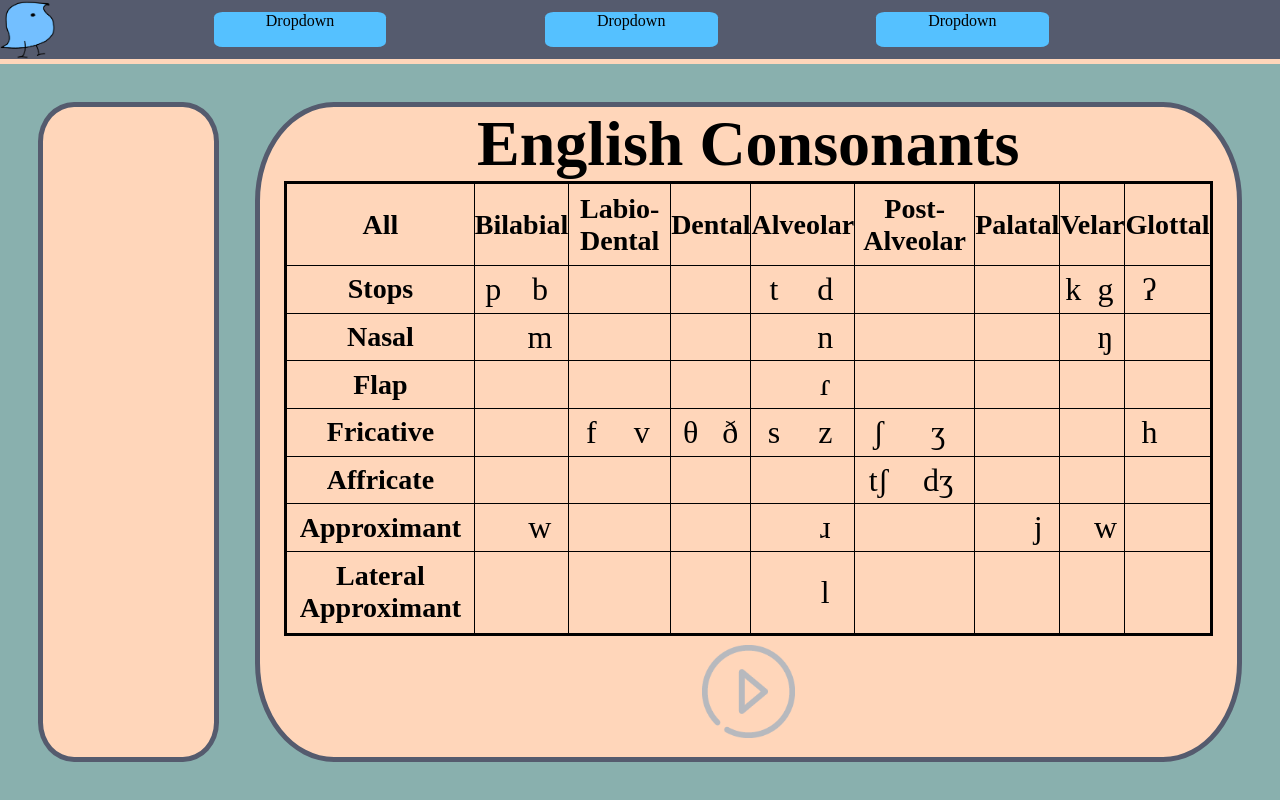
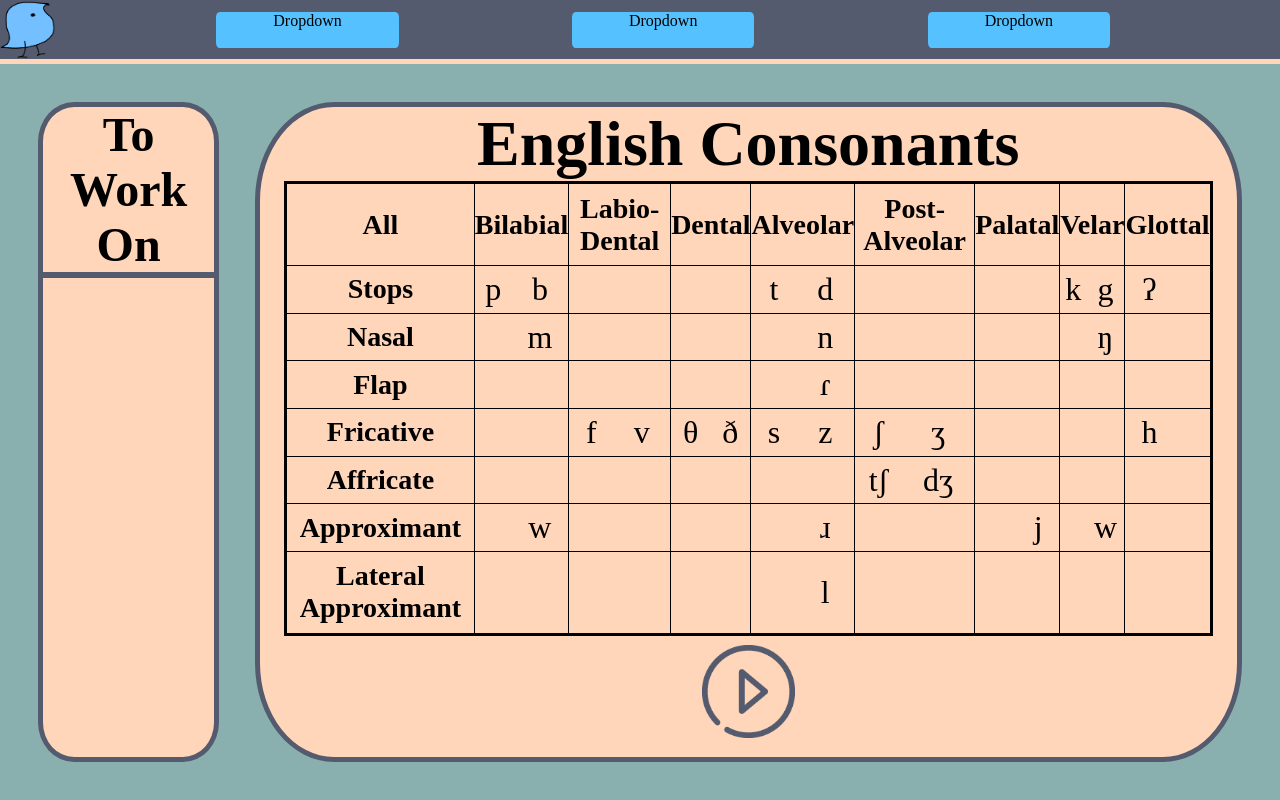
Before and after one commit to Lim-Stanley/fighting-phonetics, a React (Create React App) app: page /english-consonants in a window 1280 px wide. Built offline with nearby package versions, Linux system fonts and the light colour scheme.

Commit message:
Condensed States

```diff
--- a/src/components/Correct.js
+++ b/src/components/Correct.js
@@ -1,13 +1,13 @@
-const Correct = ({guess, updateWeights}) => {
+const Correct = ({guess, handleGuess}) => {
     return (
         <>
             <h1>Correct!</h1>
             <h2>The answer is:</h2>
             <h2>{guess}</h2>
             <h2>How did you feel about this symbol?</h2>
-            <h3 onClick={() => updateWeights(guess, 1)}>Good</h3>
-            <h3 onClick={() => updateWeights(guess, 2)}>Alright</h3>
-            <h3 onClick={() => updateWeights(guess, 3)}>Bad</h3>
+            <h3 onClick={() => handleGuess(guess, 1)}>Good</h3>
+            <h3 onClick={() => handleGuess(guess, 2)}>Alright</h3>
+            <h3 onClick={() => handleGuess(guess, 3)}>Bad</h3>
         </>
     )
 }
--- a/src/components/Feedback.js
+++ b/src/components/Feedback.js
@@ -1,12 +1,12 @@
 import Correct from "./Correct"
 import Incorrect from "./Incorrect"
 
-const Feedback = ({guess, prev, updateWeights}) => {
+const Feedback = ({guess, prev, handleGuess}) => {
     return(
         <>
             <h1>This is Feedback</h1>
-            {prev===guess ? <Correct updateWeights={updateWeights} guess={guess} /> :
-            <Incorrect guess={guess} prev={prev} updateWeights={updateWeights}/>}
+            {prev===guess ? <Correct handleGuess={handleGuess} guess={guess}/> :
+            <Incorrect guess={guess} prev={prev} handleGuess={handleGuess} />}
         </>
     )
 }
--- a/src/components/Incorrect.js
+++ b/src/components/Incorrect.js
@@ -1,4 +1,4 @@
-const Incorrect = ({prev, guess, updateWeights}) => {
+const Incorrect = ({prev, guess, handleGuess}) => {
     return (
         <>
             <h1>Incorrect!</h1>
@@ -6,7 +6,7 @@ const Incorrect = ({prev, guess, updateWeights}) => {
             <h2>{guess}</h2>
             <h2>Answer:</h2>
             <h2>{prev}</h2>
-            <h2 onClick={() => updateWeights(prev, 3)}>Keep Practicing</h2>
+            <h2 onClick={() => handleGuess(prev, 3, false)}>Keep Practicing</h2>
         </>
     )
 }
--- a/src/components/Table.js
+++ b/src/components/Table.js
@@ -1,18 +1,17 @@
 import TableHeader from "./TableHeader";
 import TableRow from "./TableRow";
 
-const Table = ({handleClick, headers, headings, rows, setRows, setCols, setWeights, setAll, toggle, inSelected,
-setHoverRow, setHoverCol, hoverRow, hoverCol}) =>
+const Table = ({handleClick, headers, headings, rows, setWeights, setAll, toggle, inSelected, isHovering, setHovering}) =>
 {
   return (
     <table className="cons-table">
         <tbody>
-        <TableHeader setAll={setAll} setCols={setCols} corner = 'All' headings = {headings} toggle={toggle}
-        inSelected={inSelected} setHoverCol={setHoverCol} hoverCol={hoverCol}/>
+        <TableHeader setAll={setAll} corner = 'All' headings = {headings} toggle={toggle}
+        inSelected={inSelected} isHovering={isHovering} setHovering={setHovering}/>
         {headers.map((head, index) =>
-        <TableRow setRows={setRows} setWeights={setWeights}
+        <TableRow setWeights={setWeights}
         key = {index} ind={index} handleClick = {handleClick} header = {head} columns = {rows[index]}
-        toggle={toggle} inSelected={inSelected} setHoverRow={setHoverRow} hoverRow={hoverRow}/>
+        toggle={toggle} inSelected={inSelected} isHovering={isHovering} setHovering={setHovering}/>
         )}
         </tbody>
     </table>
--- a/src/components/TableRow.js
+++ b/src/components/TableRow.js
@@ -1,10 +1,10 @@
-const TableRow = ({ header, columns, handleClick, toggle, ind, inSelected, setHoverRow, hoverRow}) => {
+const TableRow = ({ header, columns, handleClick, toggle, ind, inSelected, setHovering, isHovering}) => {
   return (
     <tr>
       <th key={ind} className={`header ${inSelected(true, ind) || inSelected(true, ind) ? 'selected' : ''}
-      ${ind == hoverRow ? 'highlighted' : ''}`}
-      onMouseOver={()=>setHoverRow(ind)}
-      onMouseOut={() => setHoverRow(-2)}
+      ${isHovering(true, ind) ? 'highlighted' : ''}`}
+      onMouseOver={()=> setHovering({row: ind, col: -2})}
+      onMouseOut={() => setHovering({row: -2, col: -2})}
       onClick={() => toggle(true, ind)}>
         {header}
       </th>
--- /dev/null
+++ b/src/components/WorkOnBox.js
@@ -0,0 +1,13 @@
+const WorkOnBox = ({history}) => {
+    const display = () => {
+
+    }
+    return(
+        <div className='to-work-on'>
+          <h1 className='work-on-title'>To Work On</h1>
+          <hr className='work-on-line'/>
+        </div>
+    )
+}
+
+export default WorkOnBox
--- a/src/index.css
+++ b/src/index.css
@@ -37,7 +37,7 @@ td{
 }
 
 .dropdowns{
-  width: 90%;
+  width: 95%;
   display:flex;
   align-items: row;
   justify-content: space-evenly;
@@ -48,8 +48,8 @@ td{
   text-align: center;
   width: 15%;
   height: 60%;
-  margin-top: 1%;
-  border-radius: 5% / 15%;
+  border-radius: 2% / 15%;
+  margin: 1%;
 }
 
 .display-body{
@@ -66,6 +66,18 @@ td{
   height:100%;
   border: thick solid #555b6eff;
   border-radius: 20% / 6%;
+  text-align: center;
+}
+
+.work-on-title{
+  font-size: 300%;
+}
+
+.work-on-line{
+  border: medium solid #555b6eff;
+  background-color: #555b6eff;
+  width: 102%;
+  margin-left: -1%;
 }
 
 .ipa-table{
--- a/src/pages/EngCons.js
+++ b/src/pages/EngCons.js
@@ -1,5 +1,6 @@
 import {useState} from 'react'
 import Table from "../components/Table";
+import WorkOnBox from '../components/WorkOnBox';
 import Feedback from "../components/Feedback"
 import TopBar from '../components/TopBar';
 import PlayButton from '../images/play_button.png'
@@ -19,74 +20,75 @@ const EngCons = () => {
       ['', '', '', '', '', '', '', 'l', '', '', '', '', '', '', '', '']
     ]
     const cols = rows[0].map((_, colIndex) => rows.map(row => row[colIndex]));
-    const initWeights = () => {
+
+    const initHistory = () => {
       let ans = {}
-      rows.forEach(row => row.forEach(elem => elem != '' ? ans[elem] = 3 : null))
+      rows.forEach(row => row.forEach(elem => elem != '' ? ans[elem] = {correct: 0, total: 0, weight: 3} : null))
       return ans
     }
 
     const [prev, setPrev] = useState(null)
     const [guess, setGuess] = useState(false)
     const [showFeedback, setShowFeedback] = useState(false)
-    const [selRows, setRows] = useState([])
-    const [selCols, setCols] = useState([])
+    const [selected, setSelected] = useState({rows: [], cols: []})
+    const [hovering, setHovering] = useState({row: -2, col: -2})
     const [hoverRow, setHoverRow] = useState(-2)
     const [hoverCol, setHoverCol] = useState(-2)
-    const [weights, setWeights] = useState(initWeights())
+    const [history, setHistory] = useState(initHistory())
 
     // Select all
     const selectAll = () => {
-      if (selRows.length == rows.length && selCols.length == cols.length){
-        setRows([])
-        setCols([])
+      if (selected.rows.length == rows.length || selected.cols.length == cols.length){
+        setSelected({rows: [], cols: []})
       }
       else{
-        setRows(Array.from(Array(rows.length).keys()))
-        setCols(Array.from(Array(cols.length).keys()))
+        setSelected({rows: Array.from(Array(rows.length).keys()),
+          cols: Array.from(Array(cols.length).keys())
+        })
       }
     }
 
     // Toggles a selected row on or off
     const toggle = (isRow, index) => {
       if (!isRow) {
-        if (selCols.includes(index * 2)){ setCols(selCols.filter(col => col != index * 2 && col != index * 2 + 1)) }
-        else{ setCols([...selCols, index * 2, index * 2 + 1]) }
+        if (selected.cols.includes(index * 2)){
+          setSelected({...selected, cols : selected.cols.filter(col => col != index * 2 && col != index * 2 + 1)})}
+        else{ setSelected({...selected, cols : [...selected.cols, index * 2, index * 2 + 1]})}
       }
       else{
-        if (selRows.includes(index)){ setRows(selRows.filter(row => row != index))}
-        else{ setRows([...selRows, index]) }
+        if (selected.rows.includes(index)){ setSelected({...selected, rows : selected.rows.filter(row => row != index)})}
+        else{ setSelected({...selected, rows: [...selected.rows, index]})}
       }
     }
 
     // Return whether a col or row is selected or not
     const inSelected = (isRow, index) => {
       if (isRow){
-        return selRows.includes(index)
+        return selected.rows.includes(index)
       }
       else{
-        return selCols.includes(index)
+        return selected.cols.includes(index)
       }
     }
 
     const getSymbol = () => {
-      if (!selRows && !selCols){return}
+      if (!selected.rows && !selected.cols){return}
       // Uses all selected rows and cols, makes a set out of them. Then,
       // Gets the respective weights. Then, makes an array. Finally, gets a random element from that array
       const s = new Set()
-      selRows.forEach((ind) => rows[ind].forEach(elem => s.add(elem)))
-      selCols.forEach((ind) => cols[ind].forEach(elem => s.add(elem)))
+      selected.rows.forEach((ind) => rows[ind].forEach(elem => s.add(elem)))
+      selected.cols.forEach((ind) => cols[ind].forEach(elem => s.add(elem)))
       s.delete('')
       if (s.size === 1) {return}
       const vals = []
-      s.forEach(elem => Array.from(Array(weights[elem]).keys()).forEach(() => vals.push(elem)))
+      s.forEach(elem => Array.from(Array(history[elem].weight).keys()).forEach(() => vals.push(elem)))
       let ans = vals[Math.floor(Math.random() * vals.length)]
       while (ans === prev && prev !== null){
         ans = vals[Math.floor(Math.random() * vals.length)]
       }
       return ans
     }
-    const selected = getSymbol()
-    console.log('selected is ', selected)
+    const answer = getSymbol()
 
     // Play the selected sound
     let canPlay = true
@@ -103,30 +105,35 @@ const EngCons = () => {
         setShowFeedback(true)
     }
 
-    const updateWeights = (symbol, weight) => {
-      console.log(symbol, weight)
-      const newWeights = weights
-      weights[symbol] = weight
-      setWeights(newWeights)
+    const handleGuess = (symbol, weight, correct = true) => {
+      const tot = history[symbol].total + 1
+      const num_correct = history[symbol].correct + correct
+      history[symbol] = {correct : num_correct, total: tot, weight: weight}
       setShowFeedback(false)
+      setHistory(history)
     }
 
-    console.log(`hover row is ${hoverRow}, hover col is ${hoverCol}`)
+    const isHovering = (isRow, index) => {
+      if (isRow){
+        return hovering.row == index
+      }
+      else{
+        return hovering.col == index
+      }
+    }
 
   return (
     <div className='container'>
       <TopBar />
       {showFeedback ? <Feedback setShowFeedback={setShowFeedback} prev={prev} guess={guess}
-      updateWeights={updateWeights}/> :
+      handleGuess={handleGuess} /> :
       <div className='display-body'>
-        <div className='to-work-on'>
-        </div>
+        <WorkOnBox history={history}/>
         <div className='ipa-table'>
           <h1 className='page-title'>English Consonants</h1>
-          <Table toggle={toggle} setAll={selectAll} setRows={setRows}
+          <Table toggle={toggle} setAll={selectAll}
           handleClick = {clickProcess} headings={headings} headers={headers} rows={rows}
-          inSelected={inSelected} setHoverRow={setHoverRow} setHoverCol={setHoverCol}
-          hoverRow={hoverRow} hoverCol={hoverCol}/>
+          inSelected={inSelected} setHovering={setHovering} isHovering={isHovering} />
           <img draggable={false} className = 'play-button' src={selected ? PlayButton : GrayedButton}
           alt="Play Button" onClick={playSound} />
         </div>
```
Also changed, not shown: src/components/TableHeader.js (+7 -6 lines), todo.txt.
